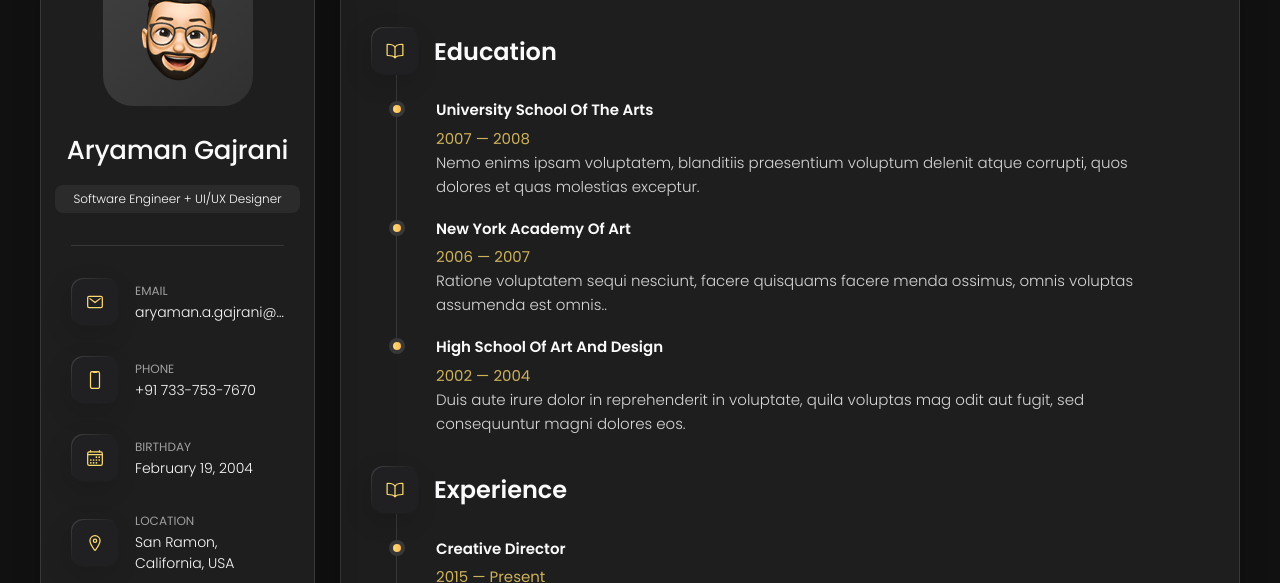
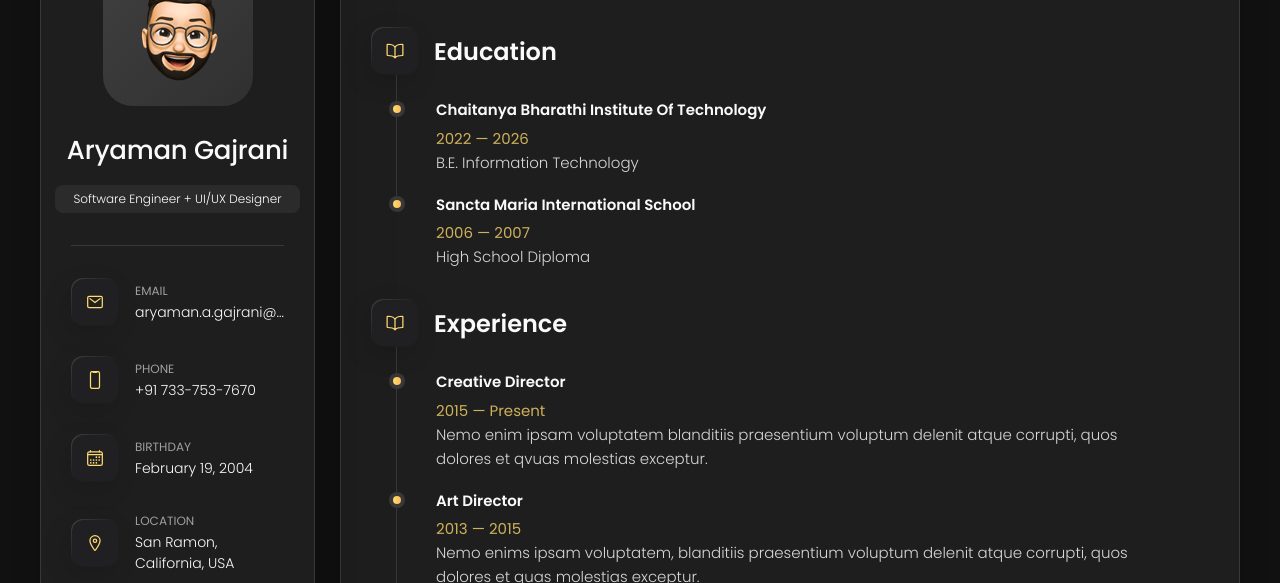
Before and after one commit to aryaman1989/portfolio, a plain HTML site: page index.html in a window 1280 px wide. Both pictures are taken after a click on the button "Resume". Shown: the part 162-745 px from the top of the page. Drawn offline with nearby package versions, Linux system fonts and the light colour scheme.

Commit message:
Update index.html

```diff
--- a/index.html
+++ b/index.html
@@ -42,7 +42,7 @@
       <div class="sidebar-info">
 
         <figure class="avatar-box">
-          <img src="./assets/images/my-avatar.png" alt="Richard hanrick" width="80">
+          <img src="./assets/images/my-avatar.png" alt="Aryaman Gajrani" width="80">
         </figure>
 
         <div class="info-content">
@@ -532,31 +532,29 @@
 
             <li class="timeline-item">
 
-              <h4 class="h4 timeline-item-title">University school of the arts</h4>
+              <h4 class="h4 timeline-item-title">Chaitanya Bharathi Institute of Technology</h4>
 
-              <span>2007 — 2008</span>
+              <span>2022 — 2026</span>
 
               <p class="timeline-text">
-                Nemo enims ipsam voluptatem, blanditiis praesentium voluptum delenit atque corrupti, quos dolores et
-                quas molestias
-                exceptur.
+                B.E. Information Technology
               </p>
 
             </li>
 
             <li class="timeline-item">
 
-              <h4 class="h4 timeline-item-title">New york academy of art</h4>
+              <h4 class="h4 timeline-item-title">Sancta Maria International School</h4>
 
               <span>2006 — 2007</span>
 
               <p class="timeline-text">
-                Ratione voluptatem sequi nesciunt, facere quisquams facere menda ossimus, omnis voluptas assumenda est
-                omnis..
+                High School Diploma
               </p>
 
             </li>
 
+            <!--
             <li class="timeline-item">
 
               <h4 class="h4 timeline-item-title">High school of art and design</h4>
@@ -570,6 +568,7 @@
               </p>
 
             </li>
+            -->
 
           </ol>
 
```
